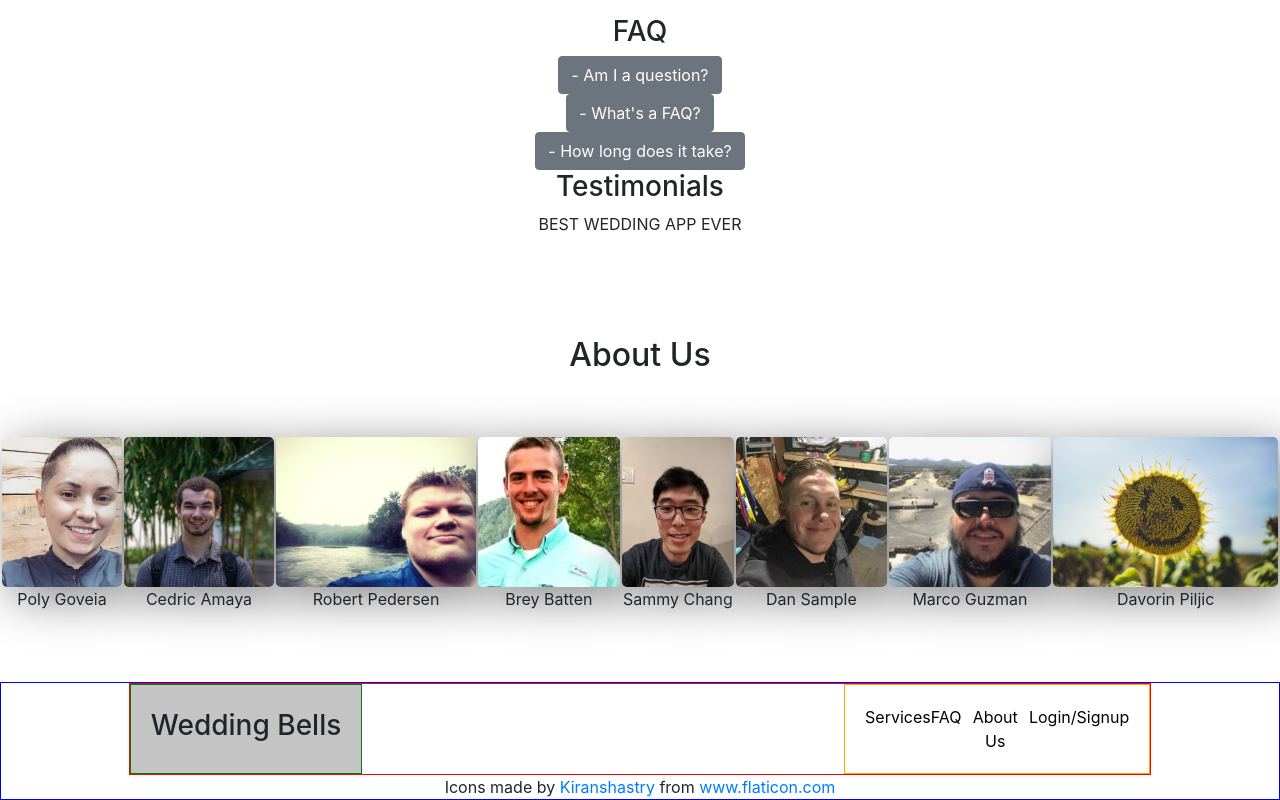
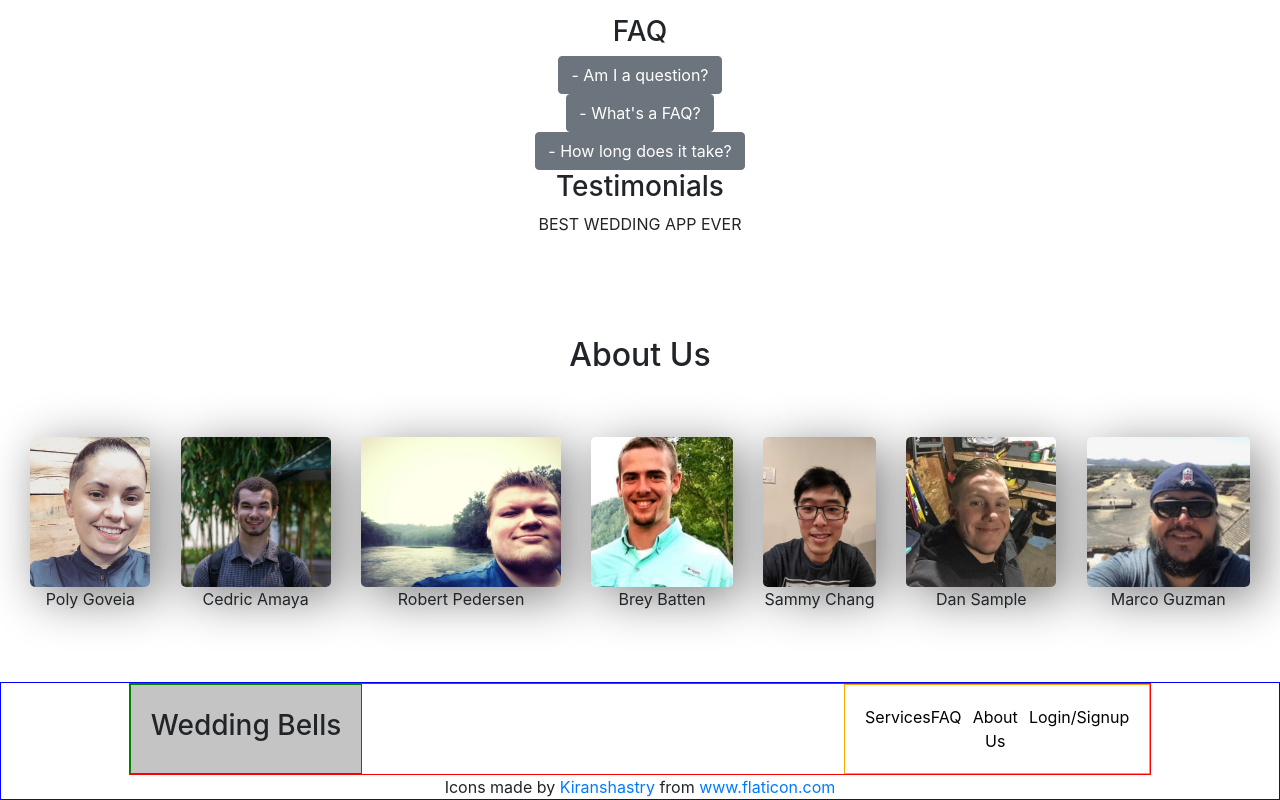
Before and after one commit to BloomTech-Labs/wedding-bells-fe, a React (Create React App) app in the folder weddingbells/: page / in a window 1280 px wide. Shown: the part 4687-5487 px from the top of the page. Built offline with nearby package versions, Linux system fonts and the light colour scheme.

Commit message:
Removed Davorin from the About us section

```diff
--- a/weddingbells/src/components/About/About.js
+++ b/weddingbells/src/components/About/About.js
@@ -39,10 +39,6 @@ export default function About() {
 			name: "Marco Guzman",
 			img: marco,
 		},
-		{
-			name: "Davorin Piljic",
-			img: sunflower,
-		},
 	];
 
 	const About = styled.h2`
```
